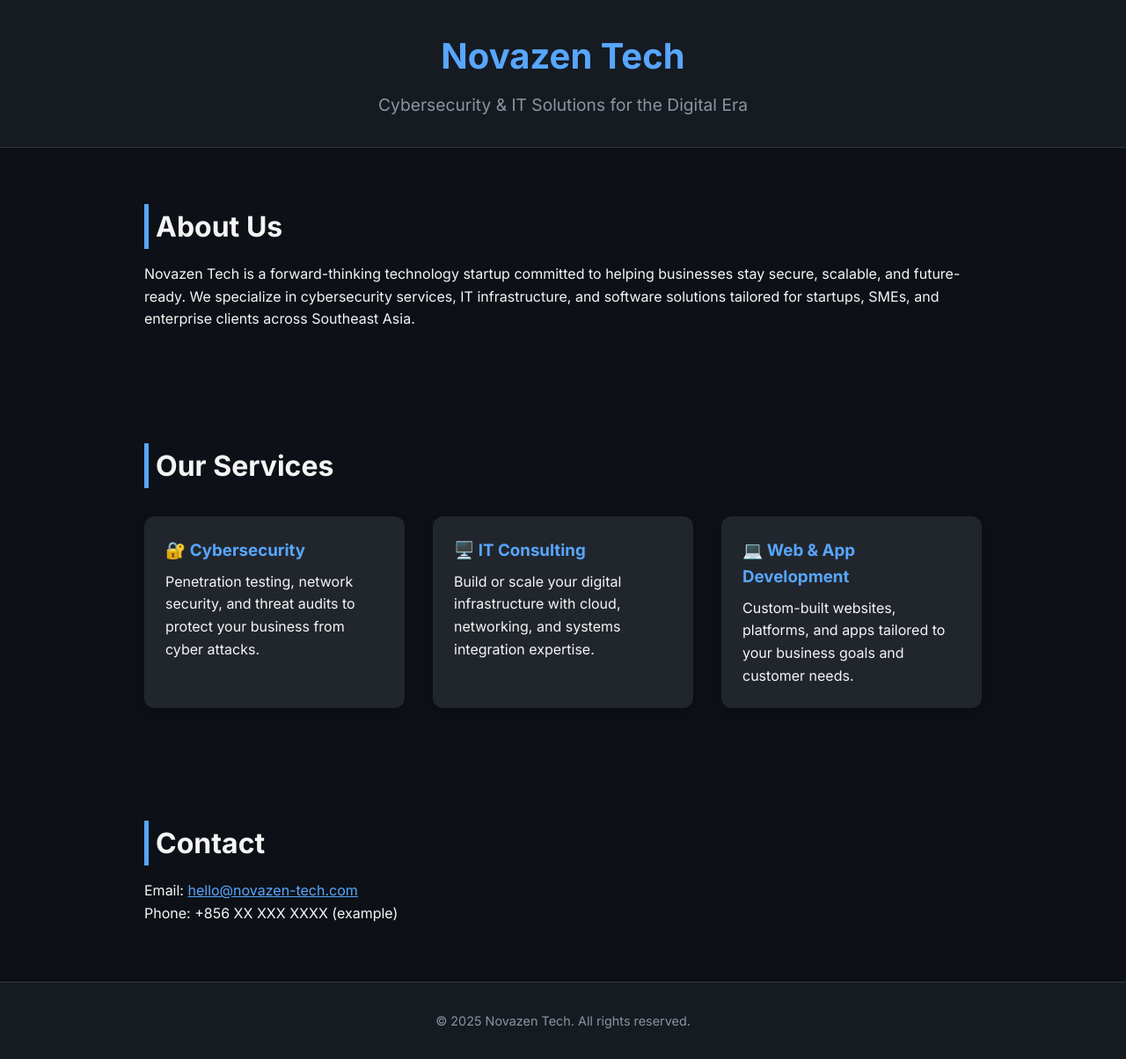
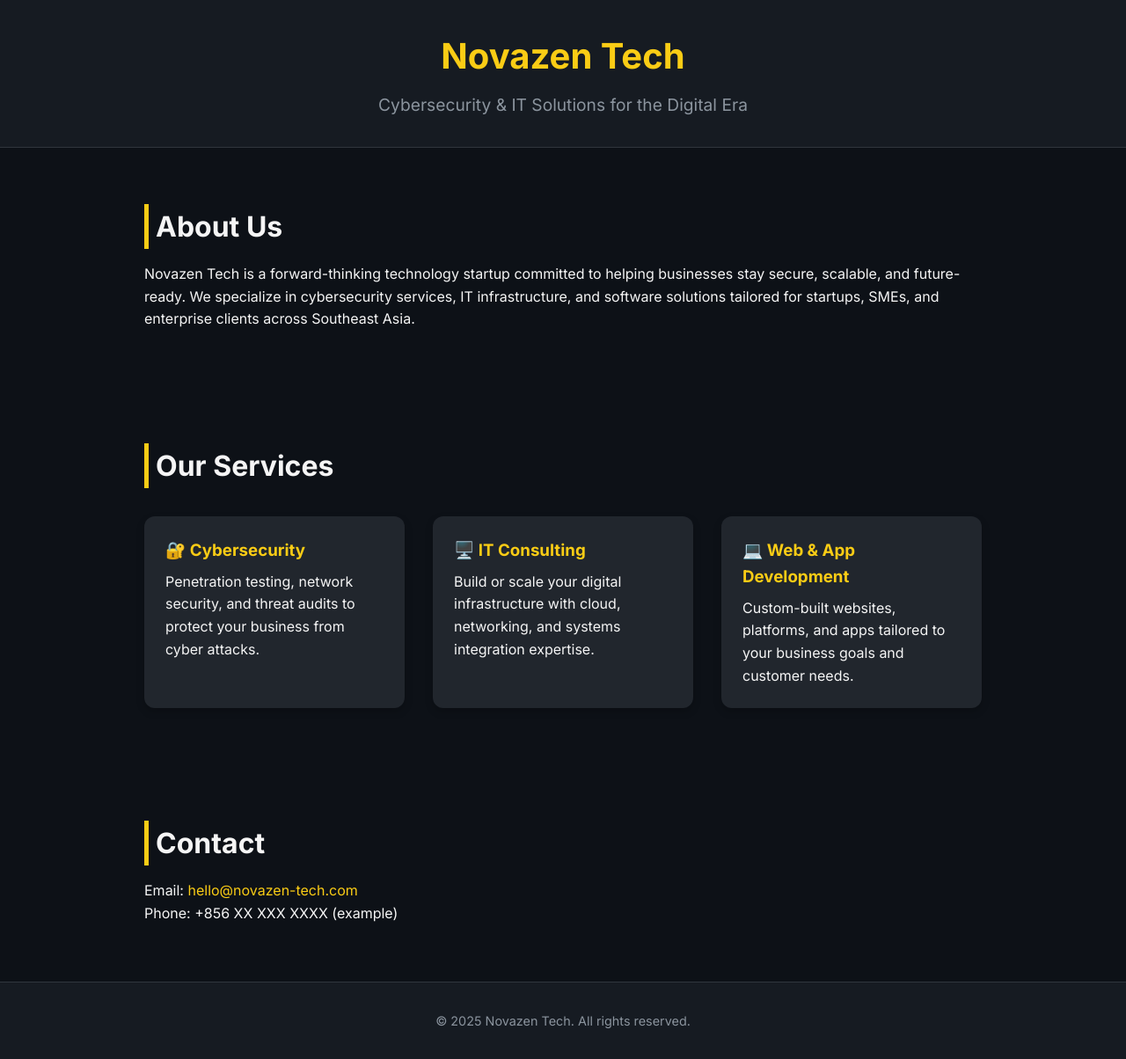
Before and after one commit to Levi0009/Novazen-Website, a plain HTML site: page index.html in a window 1280 px wide. Shown: the whole page at 88% size. Drawn offline with Linux system fonts and the light colour scheme.

Commit message:
index.html

```diff
--- a/index.html
+++ b/index.html
@@ -4,8 +4,13 @@
   <meta charset="UTF-8" />
   <meta name="viewport" content="width=device-width, initial-scale=1.0"/>
   <title>Novazen Tech</title>
+
+  <!-- Google Fonts -->
   <link href="https://fonts.googleapis.com/css2?family=Inter:wght@400;600;700&display=swap" rel="stylesheet">
-  <link rel="icon" href="favicon.png" type="image/png">
+
+  <!-- Favicon (update with your actual GitHub username and repo name) -->
+  <link rel="icon" href="https://yourusername.github.io/your-repo-name/favicon.png" type="image/png">
+
   <style>
     * { margin: 0; padding: 0; box-sizing: border-box; }
     body {
@@ -22,7 +27,7 @@
     }
     header h1 {
       font-size: 2.5rem;
-      color: #58a6ff;
+      color: #facc15; /* yellow */
     }
     header p {
       margin-top: 0.5rem;
@@ -39,7 +44,7 @@
     .section-title {
       font-size: 2rem;
       margin-bottom: 1rem;
-      border-left: 5px solid #58a6ff;
+      border-left: 5px solid #facc15; /* yellow */
       padding-left: 0.5rem;
     }
 
@@ -63,7 +68,7 @@
     }
 
     .service h3 {
-      color: #58a6ff;
+      color: #facc15; /* yellow */
       margin-bottom: 0.5rem;
     }
 
@@ -74,6 +79,11 @@
       color: #8b949e;
       font-size: 0.9rem;
       border-top: 1px solid #30363d;
+    }
+
+    a {
+      color: #facc15; /* yellow links */
+      text-decoration: none;
     }
 
     @media (max-width: 600px) {
@@ -114,7 +124,7 @@
 
   <section>
     <h2 class="section-title">Contact</h2>
-    <p>Email: <a href="mailto:hello@novazen-tech.com" style="color:#58a6ff">hello@novazen-tech.com</a></p>
+    <p>Email: <a href="mailto:hello@novazen-tech.com">hello@novazen-tech.com</a></p>
     <p>Phone: +856 XX XXX XXXX (example)</p>
   </section>
 
```
